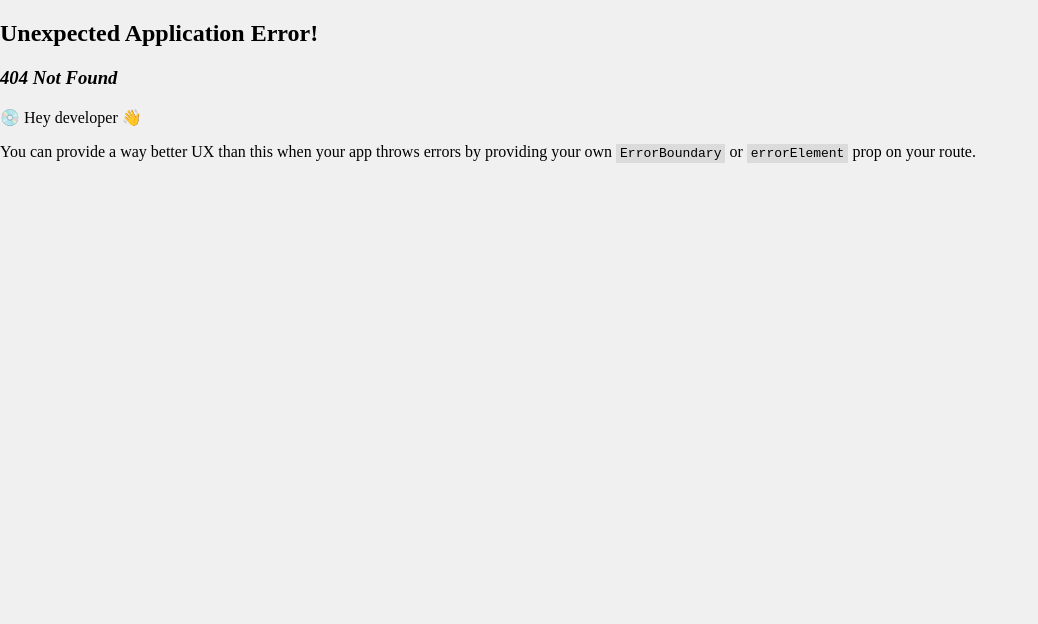
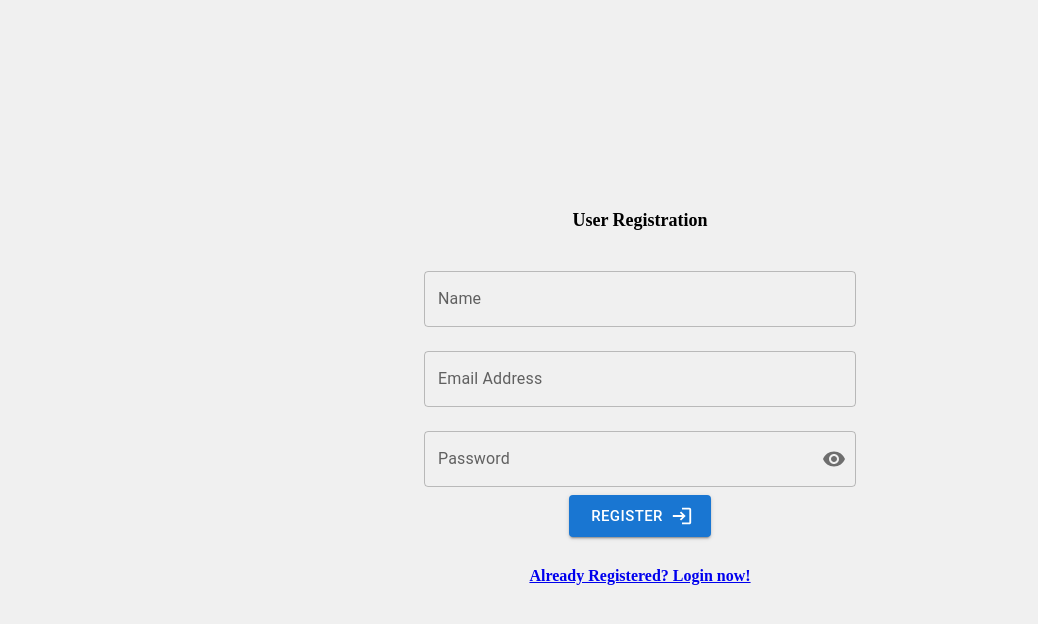
Before and after one commit to SrirajBehera/qoala-client, a React (Vite) app: page /register in a window 1280 px wide. Before the commit this address had no page. Shown: the top 624 px of the page, without its empty margins (0-1038 px from the left). Built offline with nearby package versions, Linux system fonts and the light colour scheme.

Commit message:
added register screen logic

```diff
--- /dev/null
+++ b/src/screens/RegisterScreen/RegisterScreen.jsx
@@ -0,0 +1,156 @@
+import React, { useState } from "react";
+import styles from "./RegisterScreen.module.css";
+import {
+  FormControl,
+  IconButton,
+  InputAdornment,
+  InputLabel,
+  OutlinedInput,
+  TextField,
+} from "@mui/material";
+import LoginIcon from "@mui/icons-material/Login";
+import { Link, useNavigate } from "react-router-dom";
+import { Visibility, VisibilityOff } from "@mui/icons-material";
+import LoadingButton from "@mui/lab/LoadingButton";
+import axios from "axios";
+
+const RegisterScreen = () => {
+  const navigate = useNavigate();
+
+  const [showPassword, setShowPassword] = useState(false);
+
+  const handleClickShowPassword = () => {
+    setShowPassword((show) => !show);
+  };
+
+  const [loading, setLoading] = useState(false);
+
+  const [name, setName] = useState("");
+  const [email, setEmail] = useState("");
+  const [password, setPassword] = useState("");
+  const [isValid, setIsValid] = useState(false);
+  const [isValidEmail, setIsValidEmail] = useState(false);
+
+  const userData = {
+    name: name,
+    email: email,
+    password: password,
+  };
+
+  const isFormValid = () => {
+    if (
+      ValidateEmail(email) &&
+      name !== "" &&
+      email !== "" &&
+      password !== ""
+    ) {
+      setIsValid(false);
+      return true;
+    } else {
+      setIsValid(true);
+      return false;
+    }
+  };
+
+  function ValidateEmail(mail) {
+    var mailformat = /^\w+([\.-]?\w+)*@\w+([\.-]?\w+)*(\.\w{2,3})+$/;
+    if (mail.match(mailformat)) {
+      setIsValidEmail(false);
+      return true;
+    }
+    setIsValidEmail(true);
+    alert("You have entered an invalid email address!");
+    return false;
+  }
+
+  const createUser = () => {
+    setLoading(true);
+    axios
+      .post(import.meta.env.VITE_PROD_URL + "register", userData)
+      .then((response) => {
+        setLoading(false);
+        navigate("/", { replace: true });
+      })
+      .catch((err) => {
+        setLoading(false);
+        alert(err.message);
+        console.error("createUser error: ", err);
+      });
+  };
+
+  return (
+    <div className={styles.container}>
+      <span className={styles.header}>User Registration</span>
+      <div className={styles.formContainer}>
+        <TextField
+          id="outlined-basic"
+          fullWidth
+          margin="normal"
+          label="Name"
+          variant="outlined"
+          value={name}
+          onChange={(res) => setName(res.target.value)}
+        />
+        <TextField
+          id="outlined-basic"
+          fullWidth
+          margin="normal"
+          label="Email Address"
+          variant="outlined"
+          value={email}
+          onChange={(res) => setEmail(res.target.value)}
+          error={isValidEmail}
+        />
+        <FormControl fullWidth variant="outlined" margin="normal">
+          <InputLabel htmlFor="outlined-adornment-password">
+            Password
+          </InputLabel>
+          <OutlinedInput
+            id="outlined-adornment-password"
+            type={showPassword ? "text" : "password"}
+            value={password}
+            onChange={(res) => setPassword(res.target.value)}
+            required
+            endAdornment={
+              <InputAdornment position="end">
+                <IconButton
+                  aria-label="toggle password visibility"
+                  onClick={handleClickShowPassword}
+                  onMouseDown={(event) => event.preventDefault()}
+                  edge="end"
+                >
+                  {showPassword ? <VisibilityOff /> : <Visibility />}
+                </IconButton>
+              </InputAdornment>
+            }
+            label="Password"
+          />
+        </FormControl>
+        <LoadingButton
+          onClick={() => {
+            if (isFormValid()) {
+              createUser();
+            } else {
+              setIsValid(true);
+            }
+          }}
+          endIcon={<LoginIcon />}
+          loading={loading}
+          loadingPosition="end"
+          variant="contained"
+          size="large"
+          type="submit"
+        >
+          <span>Register</span>
+        </LoadingButton>
+      </div>
+      <h4>
+        <Link to="/">
+          <span>Already Registered? Login now!</span>
+        </Link>
+      </h4>
+    </div>
+  );
+};
+
+export default RegisterScreen;
--- /dev/null
+++ b/src/screens/RegisterScreen/RegisterScreen.module.css
@@ -0,0 +1,28 @@
+.container {
+  display: flex;
+  flex-direction: column;
+  justify-content: center;
+  align-items: center;
+  height: 100vh;
+}
+
+.header {
+  font-size: large;
+  margin: 0.5rem;
+  padding: 0.5rem;
+  font-weight: 700;
+}
+
+.formContainer {
+  display: flex;
+  flex-direction: column;
+  justify-content: space-between;
+  align-items: center;
+  padding: 0.5rem;
+  width: 35vw;
+}
+
+.textField {
+  margin: 0.5rem;
+  padding: 0.5rem;
+}
```
Also changed, not shown: src/App.jsx (+5 -4 lines).
